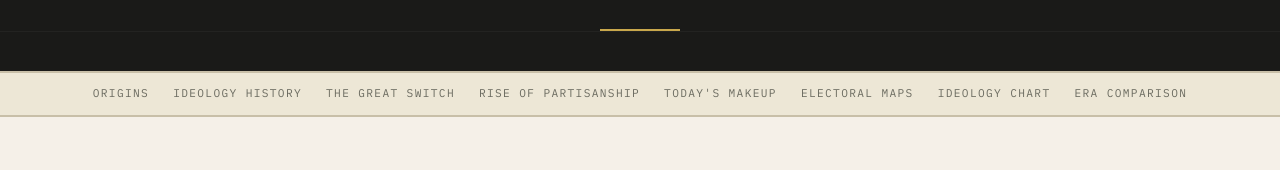
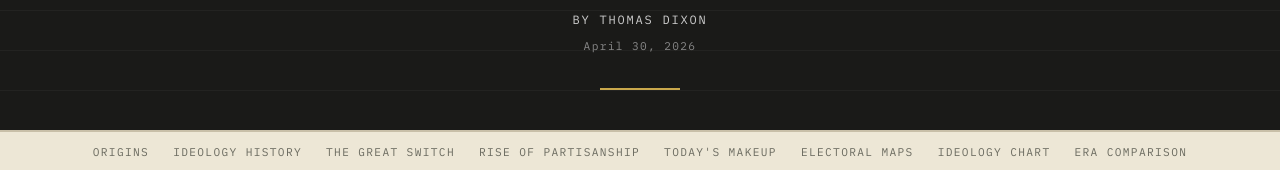
Before and after one commit to covenantandcountry/american-political-divide, a plain HTML site: page index.html in a window 1280 px wide. Shown: the part 325-495 px from the top of the page. Drawn offline with nearby package versions, Linux system fonts and the light colour scheme.

Commit message:
Update index.html

```diff
--- a/index.html
+++ b/index.html
@@ -490,6 +490,8 @@
   <div class="masthead-kicker">A Political History Report · United States · 1792–2026</div>
   <h1>The <em>Ideological</em> History<br>of Two Parties</h1>
   <p class="masthead-sub">How the Democratic and Republican Parties formed, transformed, and polarized over more than two centuries</p>
+  <p style="margin-top: 0.8rem; font-family: 'IBM Plex Mono', monospace; font-size: 0.75rem; letter-spacing: 0.15em; color: #ccc; text-transform: uppercase; position: relative;">By Thomas Dixon</p>
+  <p style="margin-top: 0.4rem; font-family: 'IBM Plex Mono', monospace; font-size: 0.7rem; letter-spacing: 0.12em; color: #888; position: relative;">April 30, 2026</p>
   <div class="masthead-rule"></div>
 </div>
 
```
